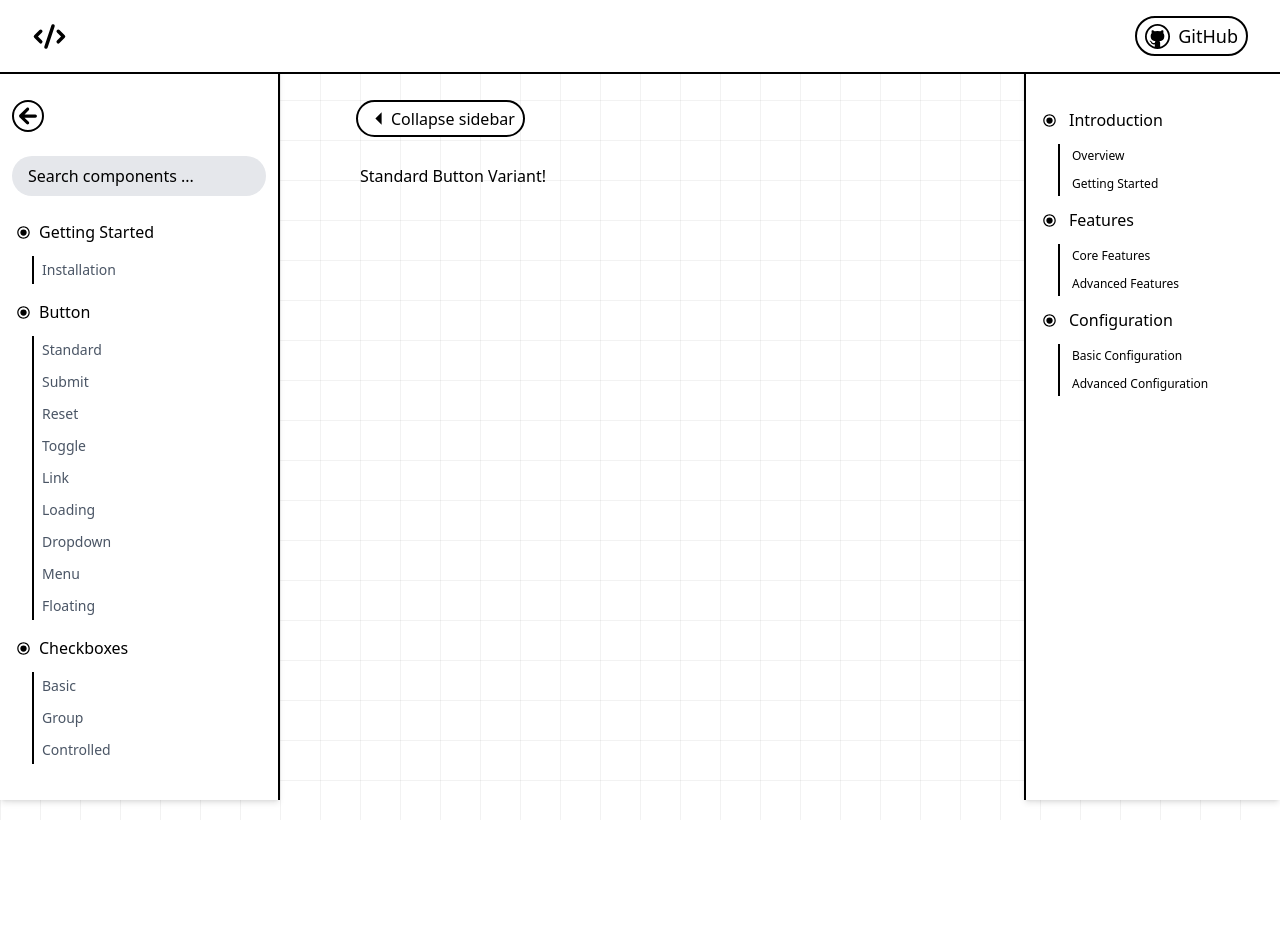
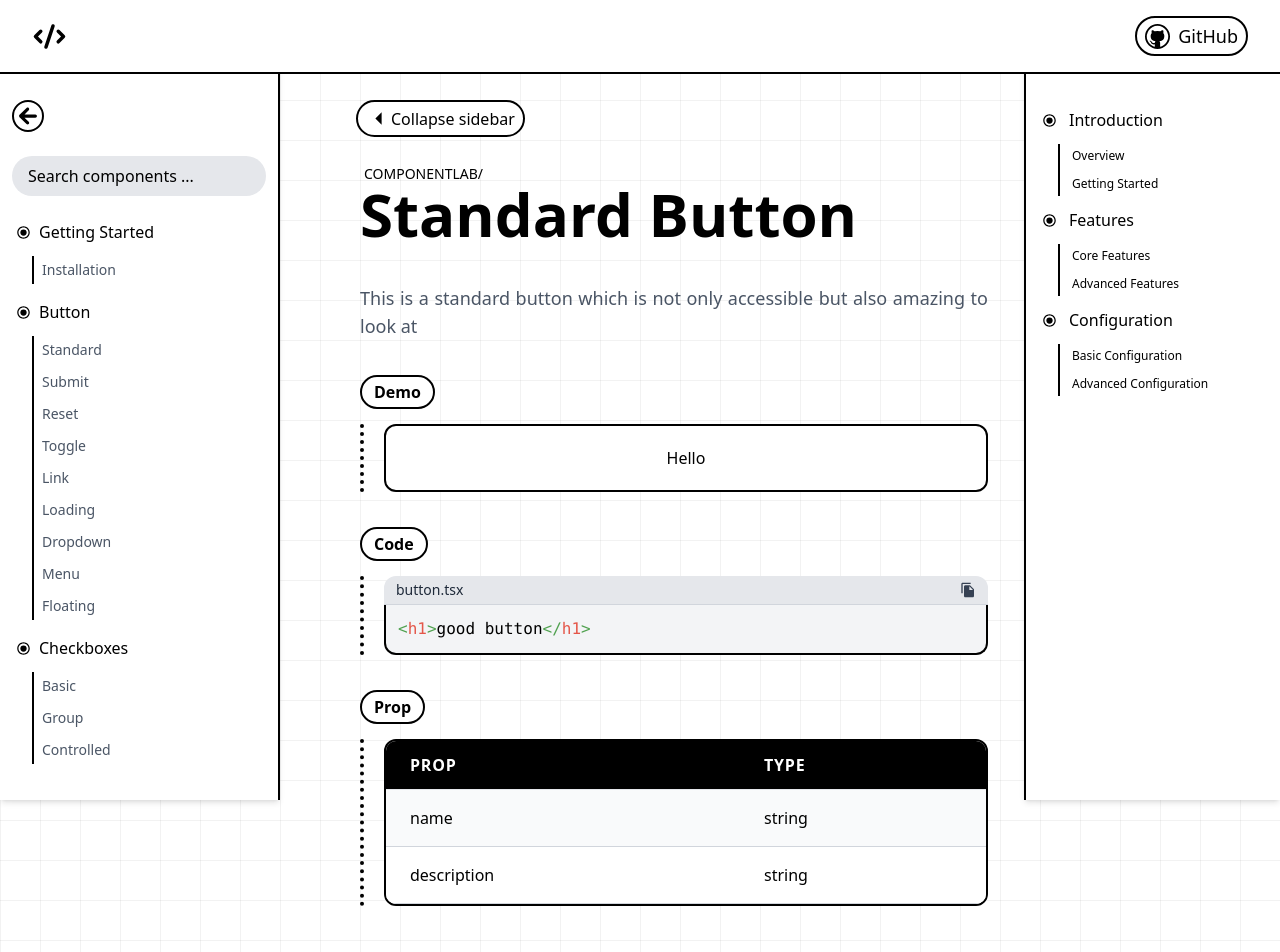
Before and after one commit to snippet-labs/COMPONENTLAB, a Next.js app: page /button/standard in a window 1280 px wide. Shown: the top 952 px of the page. Before the commit the page ends 820 px from the top, so only its background shows below. Built offline with nearby package versions, Linux system fonts and the light colour scheme.

Commit message:
page(accessible-component-information): add component; add reusability; add global props; add mutual relation between comps

```diff
--- a/src/app/button/standard/page.tsx
+++ b/src/app/button/standard/page.tsx
@@ -1,7 +1,27 @@
+'use client';
+
+// Modules
+import StandardVariant from '@/app/lab/AccessibleButtons/Standard/StandardVariant';
+import { columns } from '@/app/lab/AccessibleButtons/Standard/StandardVariant.props';
+import { rows } from '@/app/lab/AccessibleButtons/Standard/StandardVariant.props';
+import Footer from '@/components/Ui/Footer/Footer';
+import Information from '@/components/Ui/Information/Information';
+import Pagination from '@/components/Ui/Pagination/Pagination';
+
 const StandardAccessibleButtonVariantPage = () => {
   return (
-    <div>
-      <div>Standard Button Variant!</div>
+    <div className="min-h-screen">
+      <Information
+        variantTitle="Standard Button"
+        variantDescription="This is a standard button which is not only accessible but also amazing to look at"
+        variantComponent={StandardVariant}
+        variantFileName="button.tsx"
+        variantCode="<h1>good button</h1>"
+        variantPropRow={rows}
+        variantPropColumn={columns}
+      />
+      <Pagination />
+      <Footer />
     </div>
   );
 };
--- a/src/app/installation/page.tsx
+++ b/src/app/installation/page.tsx
@@ -10,7 +10,7 @@ import {
   INSTALLATION_CODES_REACT_ICONS,
   INSTALLATION_CODES_TAILWINDCSS,
   INSTALLATION_CODES_VITE_CONFIG_PLUGIN,
-} from './InstallationCodes';
+} from './Installation.code';
 
 const InstallationGuidePage = () => {
   return (
--- /dev/null
+++ b/src/app/lab/AccessibleButtons/Standard/StandardVariant.props.ts
@@ -0,0 +1,9 @@
+// Modules
+import { Column, DataRow } from "@/types";
+
+// Standard-button-variant-props-details
+export const columns: Column[] = ['Prop', 'Type'];
+export const rows: DataRow[] = [
+    ['name', 'string'],
+    ['description', 'string'],
+];
--- /dev/null
+++ b/src/app/lab/AccessibleButtons/Standard/StandardVariant.tsx
@@ -0,0 +1,9 @@
+const StandardVariant: React.FC = () => {
+  return (
+    <div>
+      <button>Hello</button>
+    </div>
+  );
+};
+
+export default StandardVariant;
--- a/src/components/Ui/Information/Information.tsx
+++ b/src/components/Ui/Information/Information.tsx
@@ -1,7 +1,60 @@
-const Information: React.FC = () => {
+'use client';
+
+// Modules
+import CodeBlock from '../CodeBlock/CodeBlock';
+import { Table } from '../Table/Table';
+import { InformationProps } from './Information.types';
+
+// Modules
+const Information: React.FC<InformationProps> = ({
+  variantTitle,
+  variantDescription,
+  variantComponent: Component,
+  variantCode,
+  variantFileName,
+  variantPropColumn,
+  variantPropRow,
+}) => {
   return (
     <div>
-      <div></div>
+      <div>
+        <h1 className="ml-1 text-sm font-medium">COMPONENTLAB/</h1>
+        <h2 className="font-bold text-4xl md:text-5xl lg:text-6xl">{variantTitle}</h2>
+        <p className="mt-10 text-sm md:text-lg lg:text-lg text-gray-600 font-medium text-justify">
+          {variantDescription}
+        </p>
+      </div>
+      <div>
+        {/* Demo */}
+        <div className="mt-10">
+          <p className="font-bold border-2 rounded-full bg-white px-3 py-1 inline">Demo</p>
+          <div className="border-l-4 border-dotted mt-5">
+            <div className="ml-5">
+              <div className="flex items-center justify-center border-2 p-5 rounded-xl bg-white h-auto">
+                <Component />
+              </div>
+            </div>
+          </div>
+        </div>
+        {/* Code */}
+        <div className="mt-10">
+          <p className="font-bold border-2 rounded-full bg-white px-3 py-1 inline">Code</p>
+          <div className="border-l-4 border-dotted mt-5">
+            <div className="ml-5">
+              <CodeBlock codes={variantCode} codeLanguage="tsx" fileName={variantFileName} />
+            </div>
+          </div>
+        </div>
+        {/* Table */}
+        <div className="mt-10">
+          <p className="font-bold border-2 rounded-full bg-white px-3 py-1 inline">Prop</p>
+          <div className="border-l-4 border-dotted mt-5">
+            <div className="ml-5">
+              <Table columns={variantPropColumn} rows={variantPropRow} />
+            </div>
+          </div>
+        </div>
+      </div>
     </div>
   );
 };
--- a/src/components/Ui/Starter/Starter.types.ts
+++ b/src/components/Ui/Starter/Starter.types.ts
@@ -1,9 +1,9 @@
 // Global types
-import { AccessibleComponentsVariantCard } from '@/types';
+import { AccessibleComponentsVariantCardTypes } from '@/types';
 
 export type StarterProps = {
   starterTitle: string;
   starterDescription: string;
   starterVariantDescription: string;
-  starterVariantCards: AccessibleComponentsVariantCard[];
+  starterVariantCards: AccessibleComponentsVariantCardTypes[];
 };
--- /dev/null
+++ b/src/components/Ui/Table/Table.tsx
@@ -0,0 +1,43 @@
+'use client';
+
+// Modules
+import React from 'react';
+import { TableTypes } from '@/types';
+
+export const Table: React.FC<TableTypes> = ({ columns, rows }) => {
+  return (
+    <div className="overflow-x-auto border-2 rounded-xl">
+      <table className="min-w-full divide-y divide-gray-200">
+        <thead className="bg-black">
+          <tr>
+            {columns.map((data, idx) => (
+              <th
+                key={idx}
+                scope="col"
+                className="px-6 py-3 text-left text-md font-bold text-white uppercase tracking-wider"
+              >
+                {data}
+              </th>
+            ))}
+          </tr>
+        </thead>
+        <tbody className="bg-white divide-y divide-gray-200">
+          {rows.map((row, rowIndex) => (
+            <tr
+              key={rowIndex}
+              className={`${
+                rowIndex % 2 === 0 ? 'bg-gray-50' : ''
+              } hover:bg-gray-100 hover:cursor-pointer transition-colors border-b border-gray-300`}
+            >
+              {row.map((cell, cellIndex) => (
+                <td key={cellIndex} className="px-6 py-4 text-md text-black whitespace-nowrap">
+                  {cell}
+                </td>
+              ))}
+            </tr>
+          ))}
+        </tbody>
+      </table>
+    </div>
+  );
+};
```
Also changed, not shown: src/components/Ui/Information/Information.types.ts (added, +11 -0 lines), src/types.ts (+9 -1 lines), src/app/installation/Installation.code.ts (renamed from src/app/installation/InstallationCodes.ts), src/app/lab/AccessibleButtons/Standard/StandardVariant.code.ts (added), 1 other file (tests, documents, lock files or other folders).
